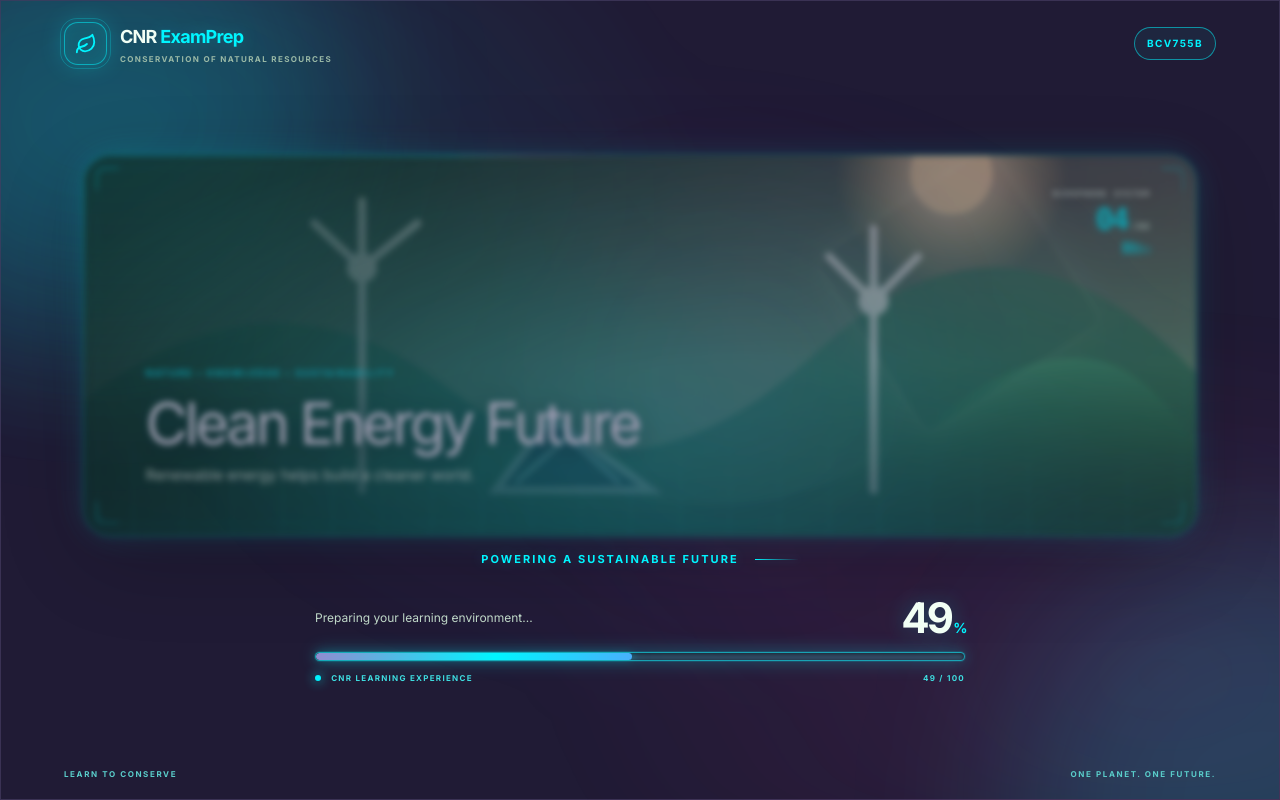
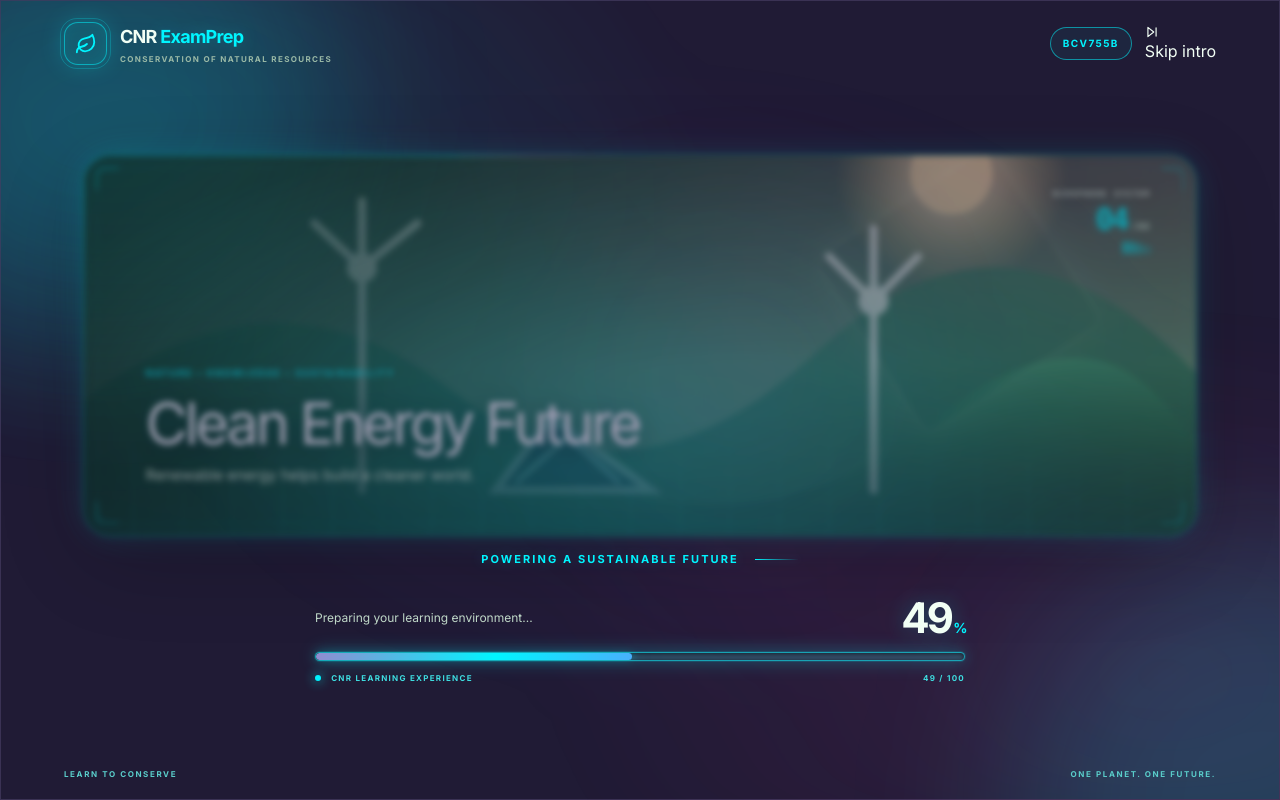
Before and after one commit to shankar-uxcloud/CNR-ia-2, a React (Vite) app: page / in a window 1280 px wide. Shown: the top 800 px of the page. Built offline with nearby package versions, Linux system fonts and the light colour scheme.

Commit message:
Add skip intro control to startup experience

```diff
--- a/src/components/StartupExperience.jsx
+++ b/src/components/StartupExperience.jsx
@@ -1,5 +1,5 @@
 import { useEffect, useMemo, useState } from 'react';
-import { Leaf } from 'lucide-react';
+import { Leaf, SkipForward } from 'lucide-react';
 import './StartupExperience.css';
 
 const scenes = [
@@ -112,7 +112,7 @@ export default function StartupExperience({ children }) {
         <div style={{'--startup-depth-blur': `${1.4 + (progress / 100) * 1.6}px`, '--startup-depth-progress': `${progress}%`}} className={`startup-screen ${leaving ? 'startup-screen--leaving' : ''} ${prefersReducedMotion ? 'startup-screen--reduced-motion' : ''}`}
           role="status" aria-live="polite" aria-label={`CNR ExamPrep startup ${progress}%`}>
           <div className="startup-atmosphere" aria-hidden="true"><span/><span/><span/></div>
-          <header className="startup-brand"><span className="startup-brand-mark"><Leaf size={22}/></span><span><strong>CNR <i>ExamPrep</i></strong><small>CONSERVATION OF NATURAL RESOURCES</small></span><b>BCV755B</b></header>
+          <header className="startup-brand"><span className="startup-brand-mark"><Leaf size={22}/></span><span><strong>CNR <i>ExamPrep</i></strong><small>CONSERVATION OF NATURAL RESOURCES</small></span><b>BCV755B</b><button type="button" className="startup-skip-intro" onClick={() => setLeaving(true)} aria-label="Skip intro and open CNR-IA-2"><SkipForward size={14} aria-hidden="true"/><span>Skip intro</span></button></header>
           <main className="startup-content">
             <div className={`startup-scene ${sceneClasses[sceneIndex]} ${sceneIndex >= 6 ? 'startup-scene--earth' : ''}`} key={sceneIndex}>
               <div className="startup-scene-glow"/><div className="startup-scene-depth" aria-hidden="true"/><div className="startup-environment-effects" aria-hidden="true"><span className="startup-environment-orb"/><span className="startup-environment-wave"/><span className="startup-environment-grid"/></div><div className="startup-scene-hud" aria-hidden="true"><span className="startup-hud-corner startup-hud-corner--tl"/><span className="startup-hud-corner startup-hud-corner--tr"/><span className="startup-hud-corner startup-hud-corner--bl"/><span className="startup-hud-corner startup-hud-corner--br"/><span className="startup-hud-scan"/><span className="startup-hud-orbit"/></div>
```
